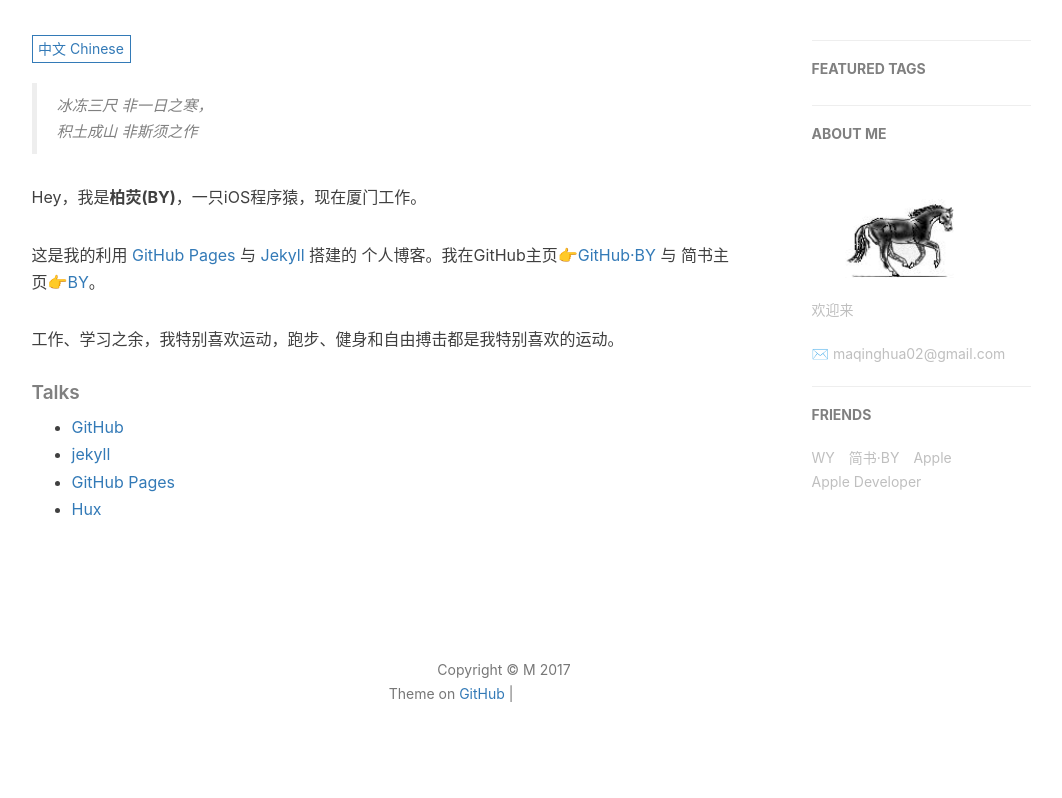
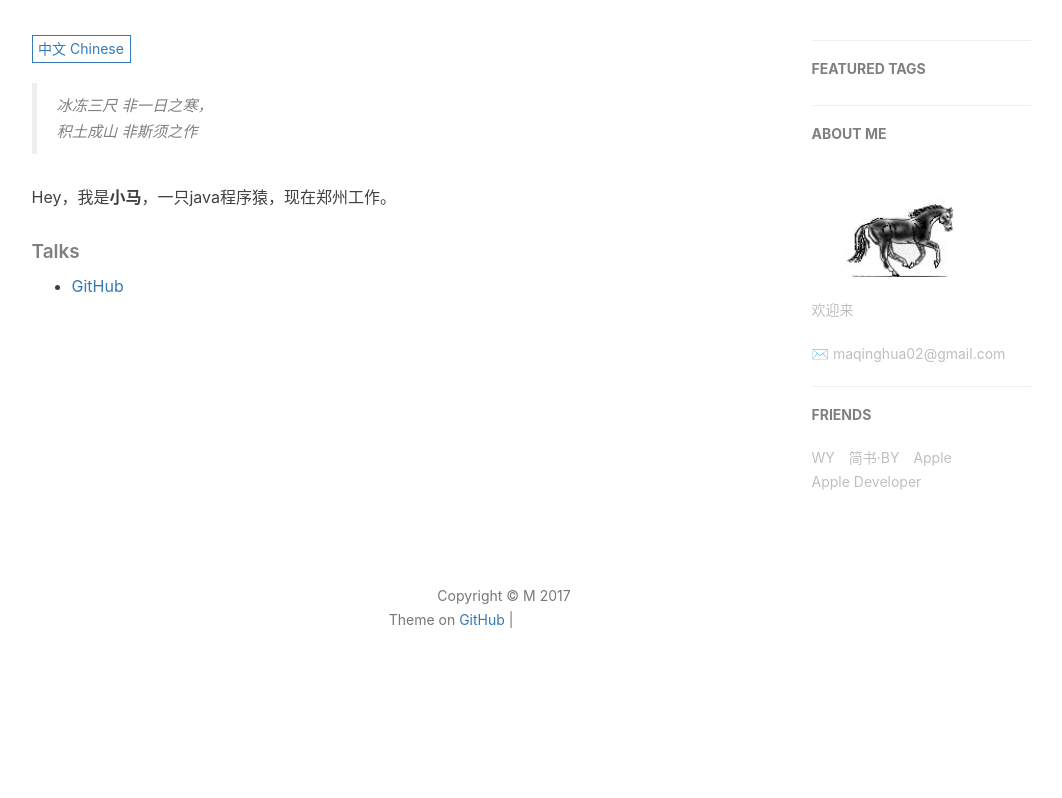
Before and after one commit to vanishma/vanishma.github.io, a Jekyll site: the page built from about.html, in a window 1280 px wide. Shown: the part 418-1216 px from the top of the page, without its empty margins (136-1198 px from the left). Built offline with Jekyll 4.4.1, drawn with Linux system fonts in a browser that asks for light colours; nearby versions of some CDN libraries; comment, search, counter and statistics services are not loaded; after the commit the page ends 1142 px from its top, so only the background shows below that; grey boxes are pictures that could not be loaded.

Commit message:
更改内容

```diff
--- a/about.html
+++ b/about.html
@@ -8,7 +8,7 @@
 <!-- Language Selector -->
 <select class="sel-lang" onchange= "onLanChange(this.options[this.options.selectedIndex].value)">
     <option value="0" selected> 中文 Chinese </option>
-    <option value="1"> 英文 English </option>
+    <!--<option value="1"> 英文 English </option> -->
 </select>
 
 <!-- Chinese Version -->
@@ -18,24 +18,24 @@
     <blockquote><p>冰冻三尺 非一日之寒，<br>
     积土成山 非斯须之作</p></blockquote>
 
-    <p>Hey，我是<strong>柏荧(BY)</strong>，一只iOS程序猿，现在厦门工作。</p>
+    <p>Hey，我是<strong>小马</strong>，一只java程序猿，现在郑州工作。</p>
 
-    <p>这是我的利用 <a href="https://pages.github.com/">GitHub Pages</a> 与 <a href="http://jekyll.com.cn/">Jekyll</a> 搭建的 个人博客。我在GitHub主页<a href="https://github.com/qiubaiying">👉GitHub·BY</a> 与 简书主页<a href="https://http://www.jianshu.com/u/e71990ada2fd">👉BY</a>。</p>
+    <!-- <p>这是我的利用 <a href="https://pages.github.com/">GitHub Pages</a> 与 <a href="http://jekyll.com.cn/">Jekyll</a> 搭建的 个人博客。我在GitHub主页<a href="https://github.com/qiubaiying">👉GitHub·BY</a> 与 简书主页<a href="https://http://www.jianshu.com/u/e71990ada2fd">👉BY</a>。</p>
 
-    <p>工作、学习之余，我特别喜欢运动，跑步、健身和自由搏击都是我特别喜欢的运动。</p>
+    <p>工作、学习之余，我特别喜欢运动，跑步、健身和自由搏击都是我特别喜欢的运动。</p>-->
 
     <p></p>
 
     <h5>Talks</h5>
 
     <ul>
-    <li><a href="https://github.com">GitHub</a></li>
-    <li><a href="http://jekyll.com.cn/">jekyll</a></li>
+     <li><a href="https://github.com/vanishma">GitHub</a></li>
+  <!-- <li><a href="http://jekyll.com.cn/">jekyll</a></li>
     <li><a href="https://pages.github.com/">GitHub Pages</a></li>
-    <li><a href="http://huangxuan.me/">Hux</a></li>    </ul>
+     <li><a href="http://huangxuan.me/">Hux</a></li>    </ul>-->
 </div>
 
-<!-- English Version -->
+<!-- English Version
 <div class="en post-container">
     <blockquote><p>Yet another iOS Developer. <br>
     Yet another Life-long Student.</p></blockquote>
@@ -54,7 +54,7 @@
     <li><a href="https://pages.github.com/">GitHub Pages</a></li>
     <li><a href="https://qiubaiying.github.io">BY</a></li>
     </ul>
-</div>
+</div>-->
 
 <!-- Handle Language Change -->
 <script type="text/javascript">
```
Also changed, not shown: _posts/-----------2016-01-06-ReactiveCocoa-进阶.md (renamed from _posts/2016-01-06-ReactiveCocoa-进阶.md).
